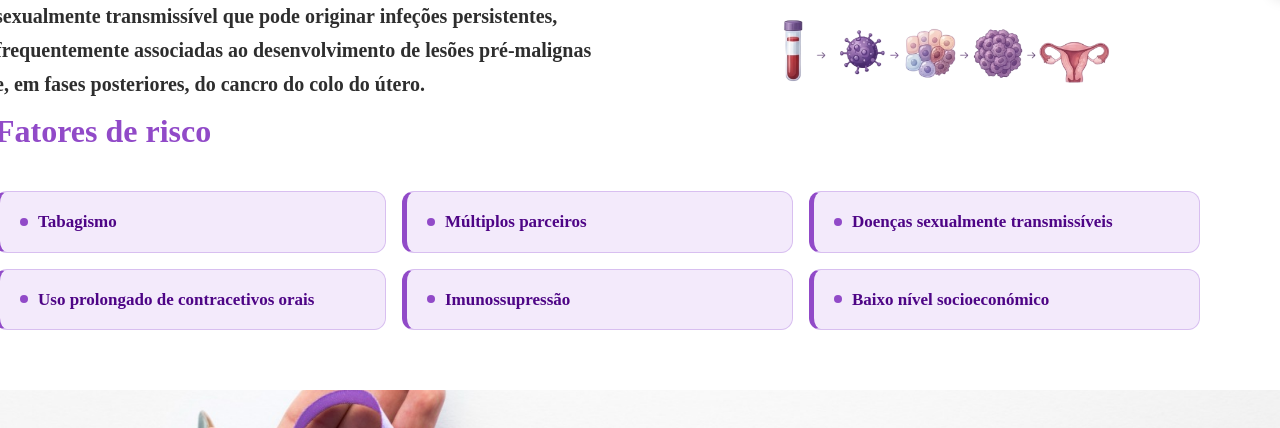
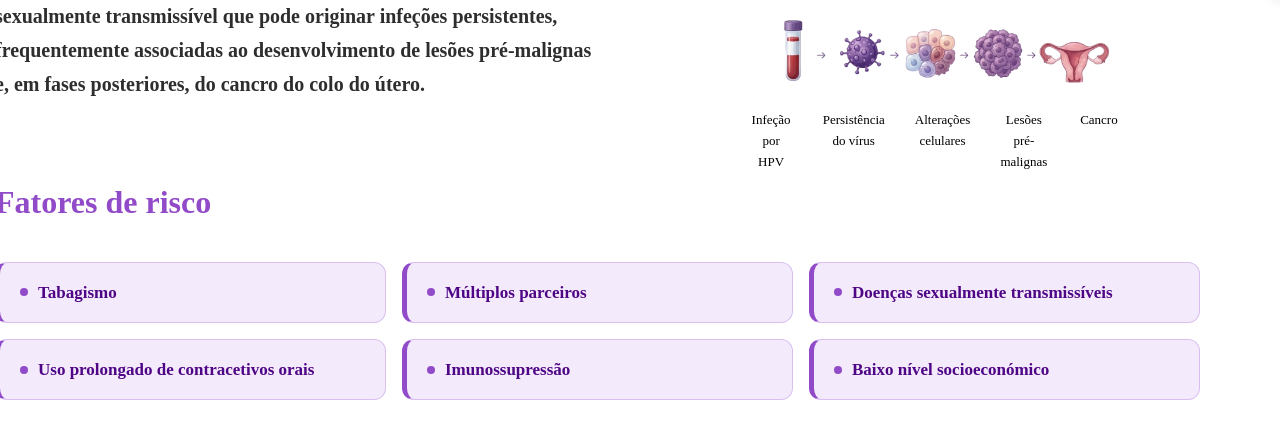
Before and after one commit to Lara-mota/Cancro-do-colo-do-tero, a plain HTML site: page html/patologia.html in a window 1280 px wide. Shown: the part 804-1232 px from the top of the page. Drawn offline with Linux system fonts and the light colour scheme; a web font is replaced by a local one.

Commit message:
patologia.html

```diff
--- a/html/patologia.html
+++ b/html/patologia.html
@@ -144,6 +144,15 @@
   <div class="hpv-image">
     <h3 class="subtitulo-hpv">Desenvolvimento do cancro</h3>
     <img src="../img/desenvolvimento.png" alt="">
+
+ <div class="labels">
+    <span>Infeção por HPV</span>
+    <span>Persistência do vírus</span>
+    <span>Alterações celulares</span>
+    <span>Lesões pré-malignas</span>
+    <span>Cancro</span>
+  </div>
+
   </div>
 </div>
 
```
